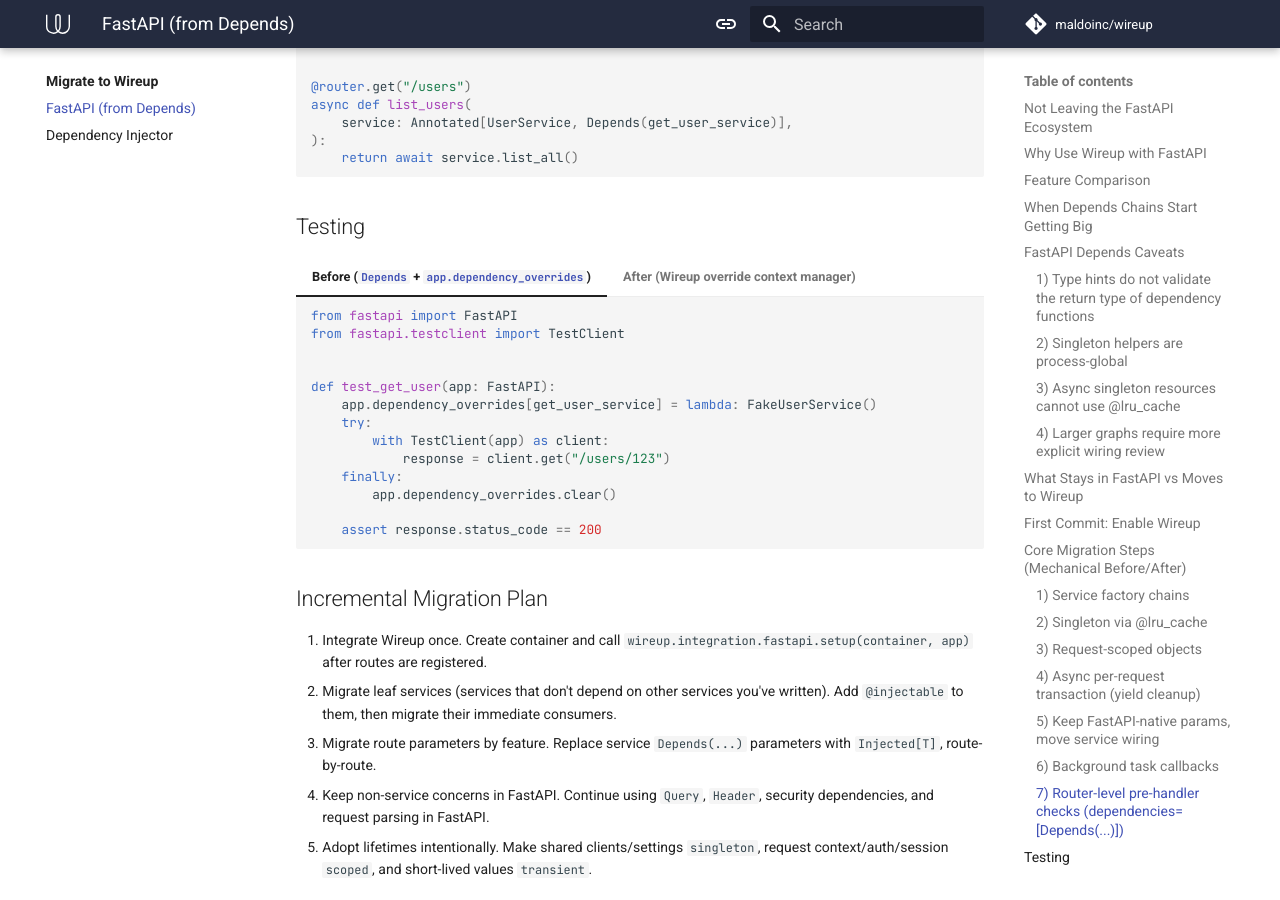
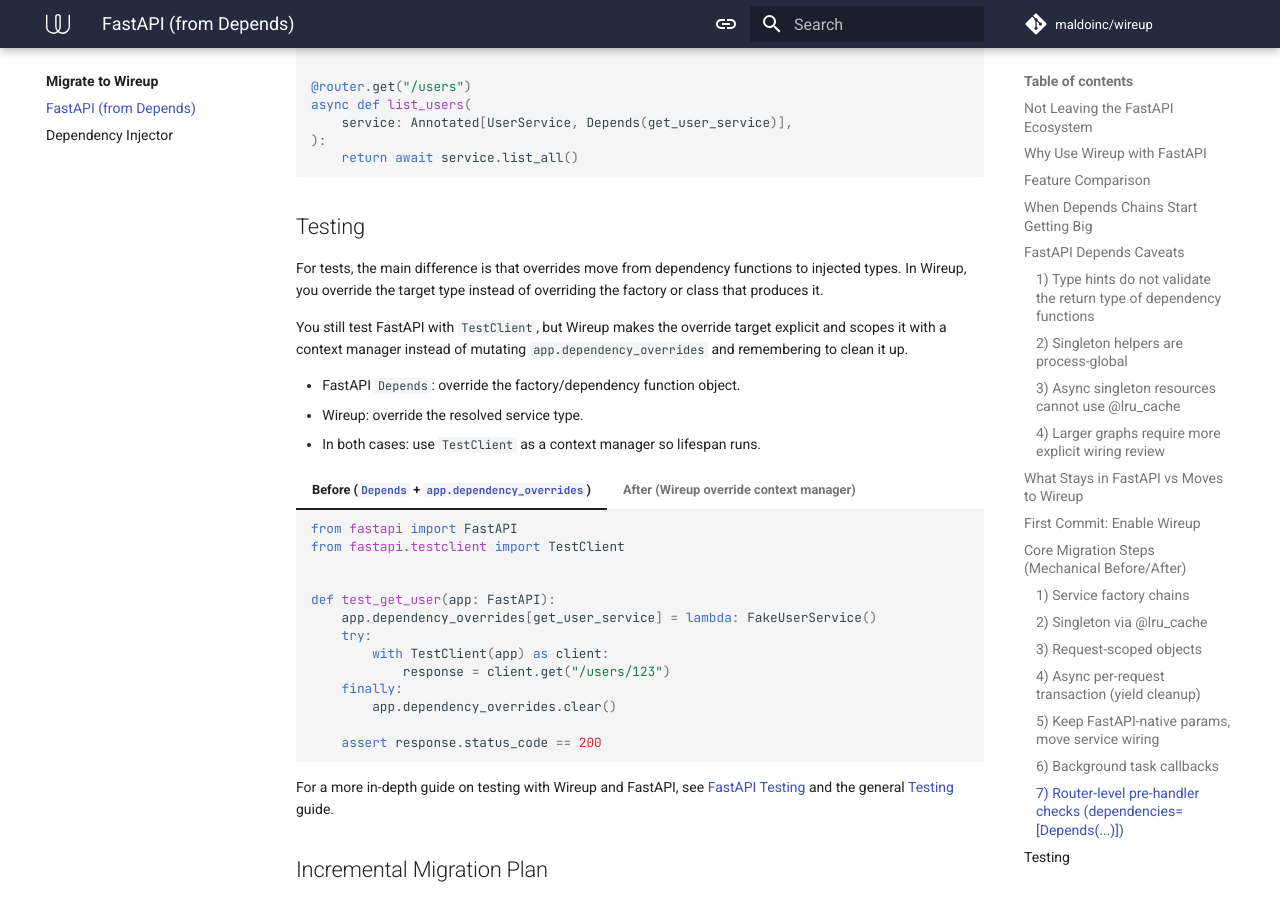
Before and after one commit to maldoinc/wireup, an MkDocs documentation site: the page built from docs/pages/migrate_to_wireup/fastapi_depends.md, in a window 1280 px wide and 900 px high, scrolled down 9742 px. Built offline with MkDocs 1.6.1 and Material for MkDocs 9.7.7, drawn with Linux system fonts in a browser that asks for light colours; comment, search, counter and statistics services are not loaded; the version menu is left out.

Commit message:
Update migration docs

````diff
--- a/docs/pages/migrate_to_wireup/fastapi_depends.md
+++ b/docs/pages/migrate_to_wireup/fastapi_depends.md
@@ -255,13 +255,13 @@ adds startup graph validation for this layer.
 
 ## What Stays in FastAPI vs Moves to Wireup
 
-| Concern                                         | Keep in FastAPI (`Depends`, `Query`, `Header`, etc.) | Move to Wireup                                                                                     |
-| ----------------------------------------------- | ---------------------------------------------------- | -------------------------------------------------------------------------------------------------- |
-| Request parsing and validation                  | Yes                                                  | No                                                                                                 |
-| HTTP auth extraction (OAuth2, bearer, API keys) | Yes                                                  | Yes, for request-scoped auth/domain services via `Request`                                         |
-| Service/repository/client construction          | No                                                   | Yes                                                                                                |
-| App settings and long-lived clients             | No                                                   | Yes                                                                                                |
-| Request-scoped domain services/context          | No                                                   | Yes (`lifetime="scoped"`)                                                                          |
+| Concern                                         | Keep in FastAPI (`Depends`, `Query`, `Header`, etc.) | Move to Wireup                                                                             |
+| ----------------------------------------------- | ---------------------------------------------------- | ------------------------------------------------------------------------------------------ |
+| Request parsing and validation                  | Yes                                                  | No                                                                                         |
+| HTTP auth extraction (OAuth2, bearer, API keys) | Yes                                                  | Yes, for request-scoped auth/domain services via `Request`                                 |
+| Service/repository/client construction          | No                                                   | Yes                                                                                        |
+| App settings and long-lived clients             | No                                                   | Yes                                                                                        |
+| Request-scoped domain services/context          | No                                                   | Yes (`lifetime="scoped"`)                                                                  |
 | Decorators/middleware needing container access  | Sometimes                                            | Sometimes. See [Request-Time Injection](../integrations/fastapi/request_time_injection.md) |
 
 Keeping this boundary explicit prevents confusion when both systems coexist during migration.
@@ -725,6 +725,16 @@ wireup.integration.fastapi.setup(
 
 ## Testing
 
+For tests, the main difference is that overrides move from dependency functions to injected types. In Wireup, you override the target type instead of overriding the factory or class that produces it.
+
+You still test FastAPI with
+`TestClient`, but Wireup makes the override target explicit and scopes it with a context manager instead of mutating
+`app.dependency_overrides` and remembering to clean it up.
+
+- FastAPI `Depends`: override the factory/dependency function object.
+- Wireup: override the resolved service type.
+- In both cases: use `TestClient` as a context manager so lifespan runs.
+
 === "Before (`Depends` + `app.dependency_overrides`)"
 
     ```python
@@ -760,6 +770,9 @@ wireup.integration.fastapi.setup(
 
         assert response.status_code == 200
     ```
+
+For a more in-depth guide on testing with Wireup and FastAPI, see
+[FastAPI Testing](../integrations/fastapi/testing.md) and the general [Testing](../testing.md) guide.
 
 ## Incremental Migration Plan
 
````
